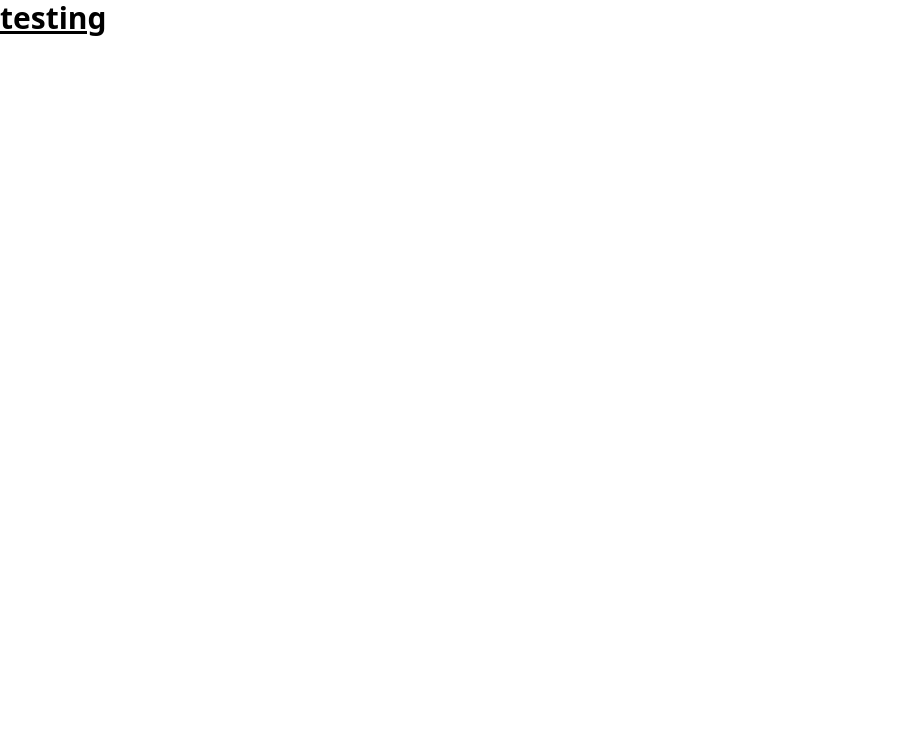
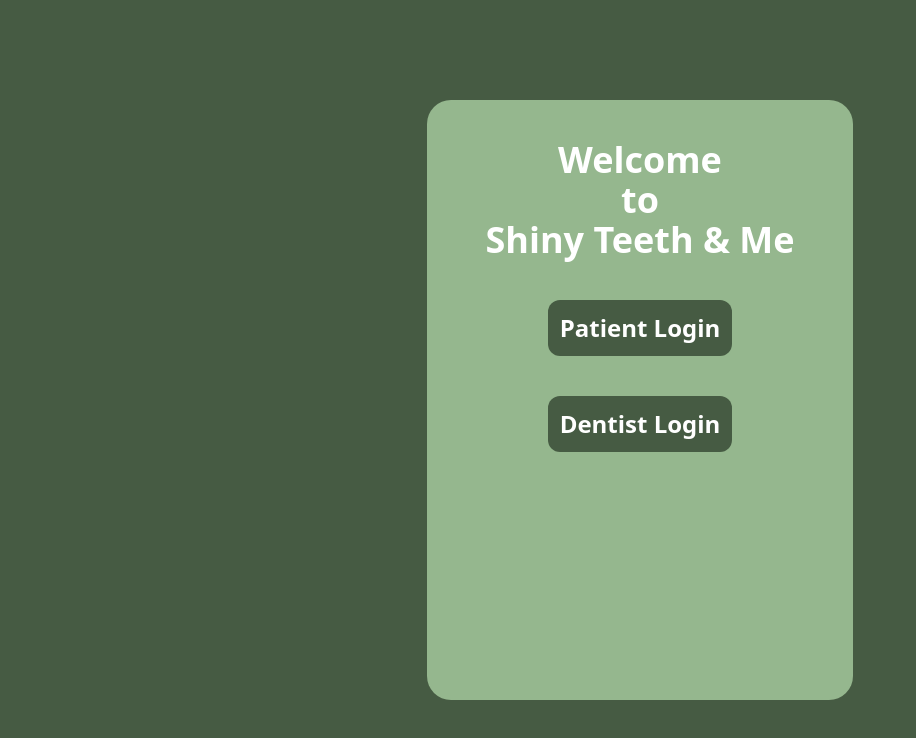
Before and after one commit to CS3560-02-4-Fall2024/group_project, a React (Vite) app in the folder frontend/: page / in a window 1280 px wide. Shown: the top 738 px of the page, without its empty margins (0-916 px from the left). Built offline with nearby package versions, Linux system fonts and the light colour scheme.

Commit message:
Designed Welcome Page
first one and then the rest will just keep coming type shi

```diff
--- a/frontend/src/pages/welcomePage.jsx
+++ b/frontend/src/pages/welcomePage.jsx
@@ -4,9 +4,27 @@ function WelcomePage() {
 
   return (
     <>
-        <div class="text-3xl font-bold underline">
-            testing
+      <div class="w-[100vw] h-[100vh] bg-dg flex items-center justify-center">
+        <div class="w-1/3 h-3/4 bg-g rounded-3xl flex justify-center">
+          <div class="">
+            <div class="text-white text-center text-4xl font-bold mt-10">
+              <p>Welcome</p>
+              <p>to</p>
+              <p>Shiny Teeth & Me</p>
+            </div>
+            <div class="flex items-center justify-center mt-10">
+              <button class="p-3 bg-dg text-white font-bold text-2xl rounded-xl">
+                Patient Login
+              </button>
+            </div>
+            <div class="flex items-center justify-center mt-10">
+              <button class="p-3 bg-dg text-white font-bold text-2xl rounded-xl">
+                Dentist Login
+              </button>
+            </div>
+          </div>
         </div>
+      </div>
     </>
   )
 }
```
